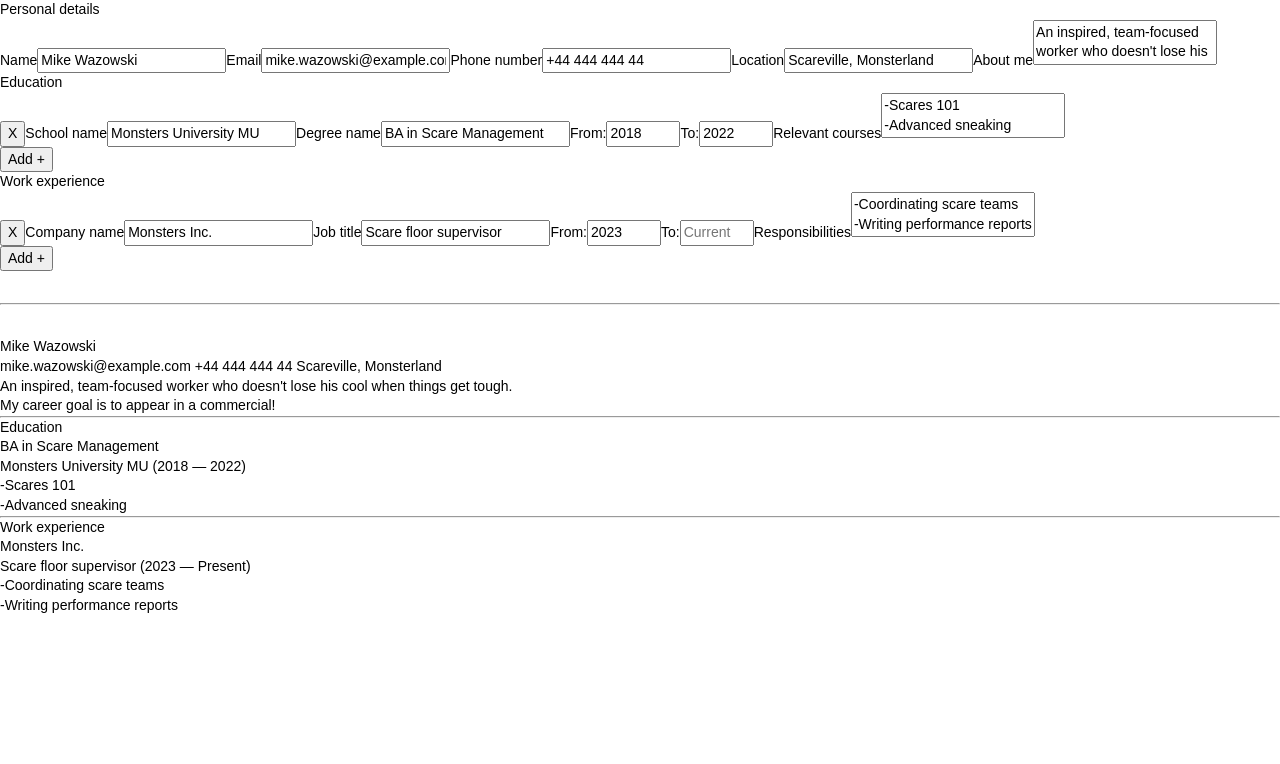
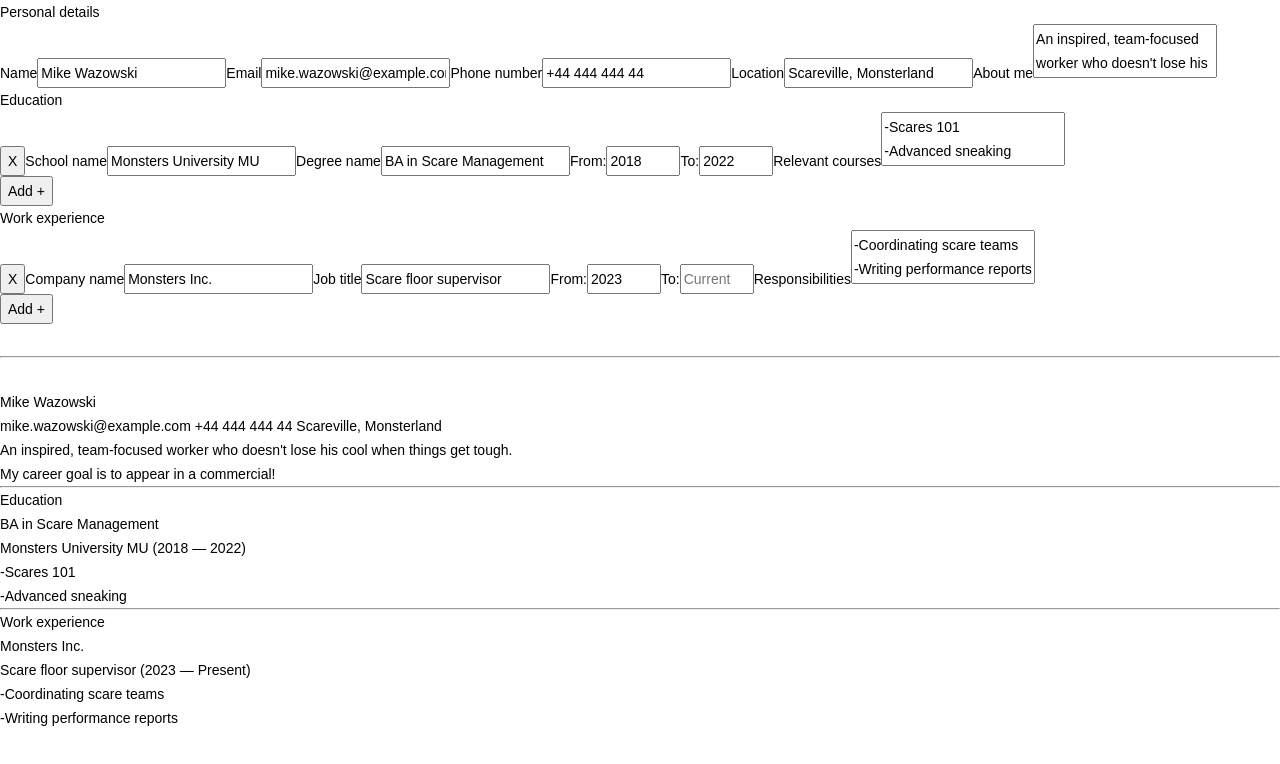
Before and after one commit to vicpues/odin-cv, a React (Vite) app: page / in a window 1280 px wide. Shown: the top 764 px of the page. Built offline with nearby package versions, Linux system fonts and the light colour scheme.

Commit message:
refactor: Move default font stuff to App.css

```diff
--- a/src/App.css
+++ b/src/App.css
@@ -1 +1,5 @@
 /* GENERAL */
+#root {
+  font-size: 14px;
+  font-family: var(--ff);
+}
--- a/src/index.css
+++ b/src/index.css
@@ -10,12 +10,9 @@
 #root {
   /* Typography (add sizes as needed) */
   --ff: "rubik-variable", Arial, Helvetica, sans-serif;
-  font-family: var(--ff);
   --p: 400 1rem/1.4em var(--ff);
-  font: var(--p);
 
   /* Spacing */
-  font-size: 14px;
   --margin-xxs: 0.25rem;
   --margin-xs: 0.5rem;
   --margin-s: 0.75rem;
```
